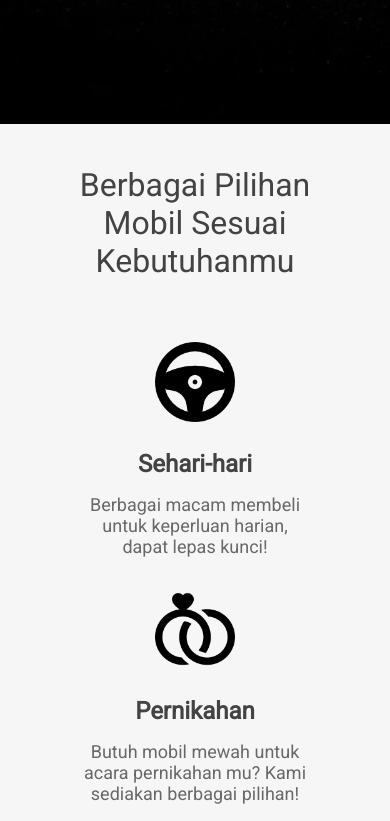
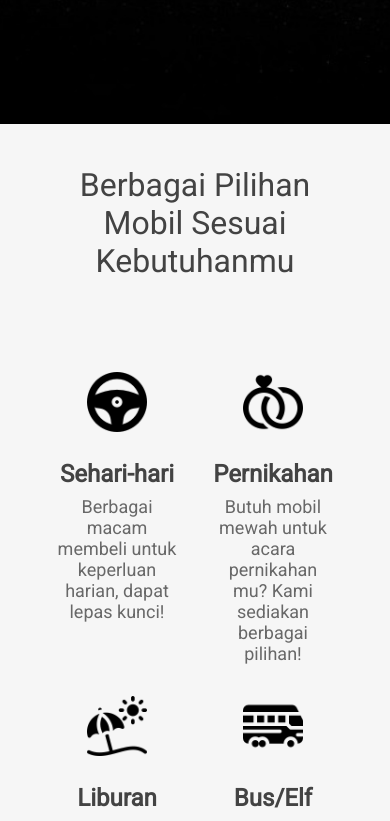
Before and after one commit to ilhamksyuriadi/tap-rent-car, a React (Create React App) app: page / in a window 390 px wide. Shown: the part 720-1541 px from the top of the page. Built offline with nearby package versions, Linux system fonts and the light colour scheme.

Commit message:
reponsive for category

```diff
--- a/public/index.html
+++ b/public/index.html
@@ -2,7 +2,7 @@
 <html lang="en">
   <head>
     <meta charset="utf-8" />
-    <link rel="icon" href="%PUBLIC_URL%/assets/logo/taprentcar_logo.png" />
+    <link rel="icon" href="%PUBLIC_URL%/assets/logo/tab_taprentcar_logo.png" />
     <meta name="viewport" content="width=device-width, initial-scale=1" />
     <meta name="theme-color" content="#000000" />
     <meta
--- a/src/components/Category.scss
+++ b/src/components/Category.scss
@@ -1,6 +1,6 @@
 .category-layout{
     width: 100vw;
-    min-height: 100vh;
+    // min-height: 100vh;
     background: #F6F6F6;
     display: flex;
     flex-direction: column;
@@ -12,11 +12,11 @@
         margin-top: 64px;
     }
     .category-content{
-        margin-top: 90px;
+        margin: 70px 0px;
         display: flex;
         flex-wrap: wrap;
+        width: 90%;
         // background: red;
-        width: 90%;
         justify-content: space-between;
         .category-wrapper{
             width: 235px;
@@ -49,7 +49,7 @@
             .category-wrapper{
                 margin-top: 32px;
                 img{
-
+                    width: 60px;
                 }
                 h3{
                     margin-top: 24px;
@@ -67,7 +67,7 @@
 
 }
 
-@media (max-width: 768px) {
+@media (max-width: 769px) {
     .category-layout{
         h2{
             width: 65%;
@@ -77,10 +77,12 @@
         }
         .category-content{
             justify-content: space-around;
-            width: 65%;
-            margin: 30px 0px;
+            width: 80%;
+            margin: 60px 0px;
             .category-wrapper{
                 margin-top: 32px;
+                // background: red;
+                width: 40%;
                 img{
 
                 }
@@ -91,7 +93,7 @@
                 }
                 p{
                     font-size: 18px;
-                    margin-top: 16px;
+                    margin-top: 8px;
                     color: #686868;
                 }
             }
@@ -99,3 +101,38 @@
     }
 
 }
+
+@media (max-width: 376px) {
+    .category-layout{
+        h2{
+            width: 65%;
+            text-align: center;
+            font-size: 24px;
+            margin-top: 42px;
+        }
+        .category-content{
+            justify-content: space-around;
+            width: 80%;
+            margin: 40px 0px;
+            .category-wrapper{
+                margin-top: 32px;
+                // background: red;
+                width: 80%;
+                img{
+
+                }
+                h3{
+                    margin-top: 18px;
+                    font-size: 18px;
+                    color: #434343;
+                }
+                p{
+                    font-size: 12px;
+                    margin-top: 8px;
+                    color: #686868;
+                }
+            }
+        }
+    }
+
+}
```
Also changed, not shown: public/assets/logo/tab_taprentcar_logo.png (added).
